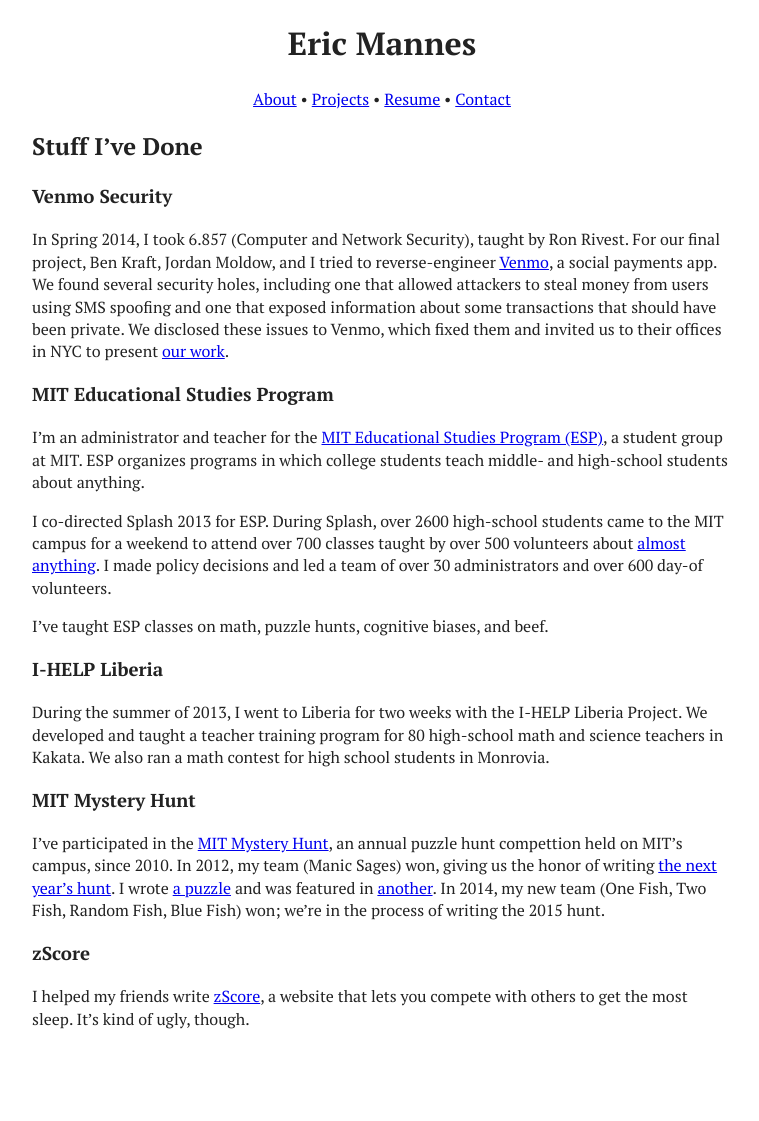
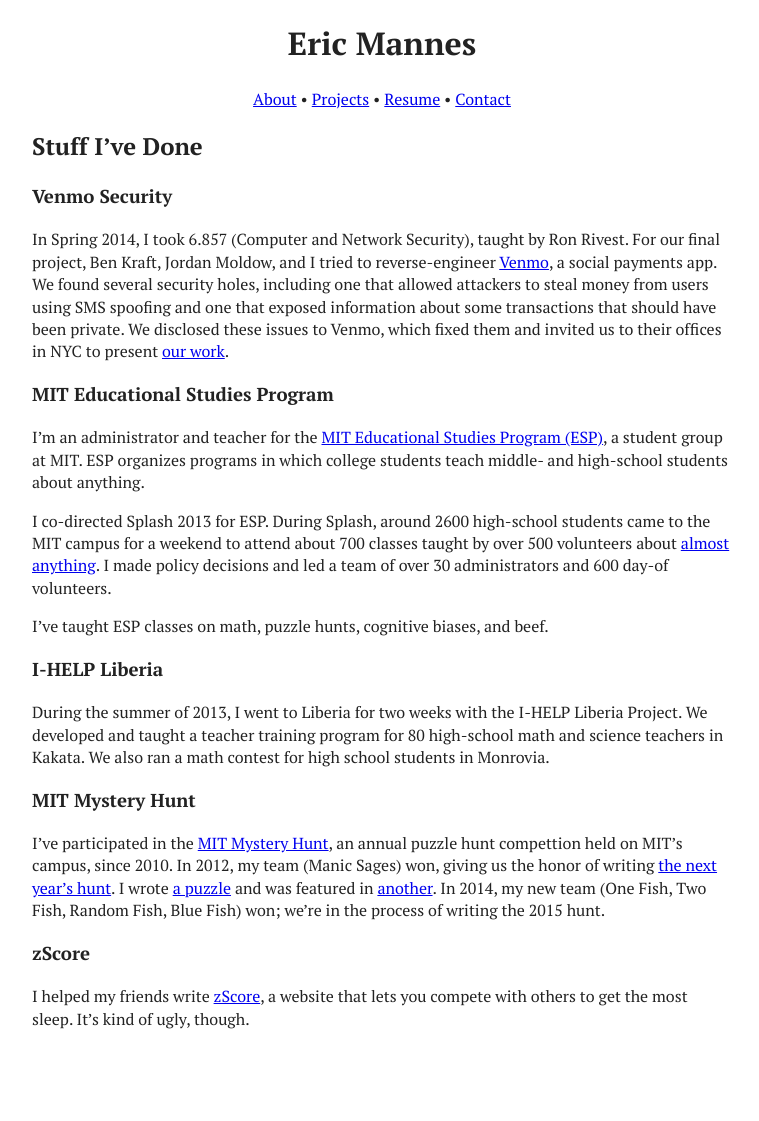
Before and after one commit to emannes/emannes.github.io, a Jekyll site: the page built from projects.md, in a window 1280 px wide. Shown: the whole page, without its empty margins (258-1017 px from the left). Built offline with Jekyll 4.4.1, drawn with Linux system fonts in a browser that asks for light colours; nearby versions of some CDN libraries.

Commit message:
Reworded things again

```diff
--- a/projects.md
+++ b/projects.md
@@ -14,7 +14,7 @@ In Spring 2014, I took 6.857 (Computer and Network Security), taught by Ron Rive
 
 I'm an administrator and teacher for the [MIT Educational Studies Program (ESP)](http://esp.mit.edu), a student group at MIT. ESP organizes programs in which college students teach middle- and high-school students about anything.
 
-I co-directed Splash 2013 for ESP.  During Splash, over 2600 high-school students came to the MIT campus for a weekend to attend over 700 classes taught by over 500 volunteers about [almost anything](https://esp.mit.edu/learn/Splash/2013/catalog). I made policy decisions and led a team of over 30 administrators and over 600 day-of volunteers.
+I co-directed Splash 2013 for ESP.  During Splash, around 2600 high-school students came to the MIT campus for a weekend to attend about 700 classes taught by over 500 volunteers about [almost anything](https://esp.mit.edu/learn/Splash/2013/catalog). I made policy decisions and led a team of over 30 administrators and 600 day-of volunteers.
 
 I've taught ESP classes on math, puzzle hunts, cognitive biases, and beef.
 
```
